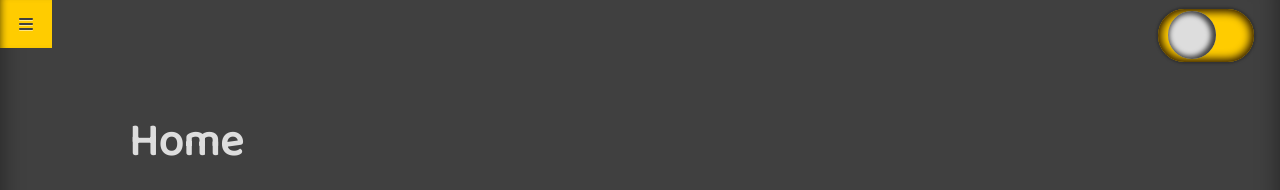
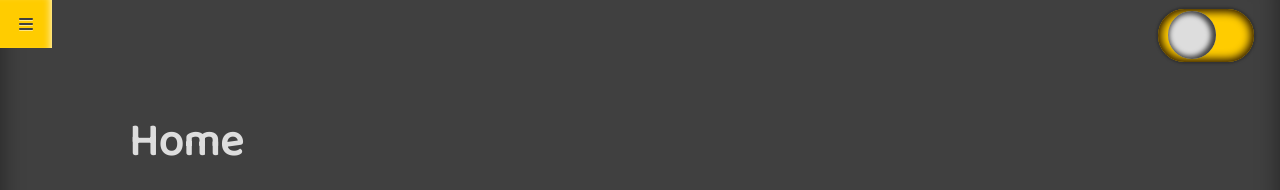
Before and after one commit to brettjrea/brettjrea.github.io-old, a Jekyll site: the page built from index.md, in a window 1280 px wide. Shown: the top 190 px of the page. Built offline with Jekyll 4.4.1, drawn with Linux system fonts in a browser that asks for light colours; nearby versions of some CDN libraries; comment, search, counter and statistics services are not loaded.

Commit message:
Update styles.scss

```diff
--- a/assets/css/styles.scss
+++ b/assets/css/styles.scss
@@ -183,8 +183,9 @@
 text-shadow: 0px 1px 0px rgba(255, 255, 255, .5);
 text-decoration: none;
 font-size: 3vw;
-box-shadow: var(--navtile);
+background: var(--soc);
 color: var(--bg);
+box-shadow: var(--navshine);
 display: block;
 transition: 0.3s;
 }
@@ -203,7 +204,7 @@
 transition: all 0.3s ease;
 font-size: 1rem;
 background: var(--soc);
-box-shadow: var(--socshine);
+box-shadow: inset -7px 0px 9px -7px white;;
 color: var(--bg);
 text-shadow: 0px 1px 0px rgba(255, 255, 255, .5);
 }
```
